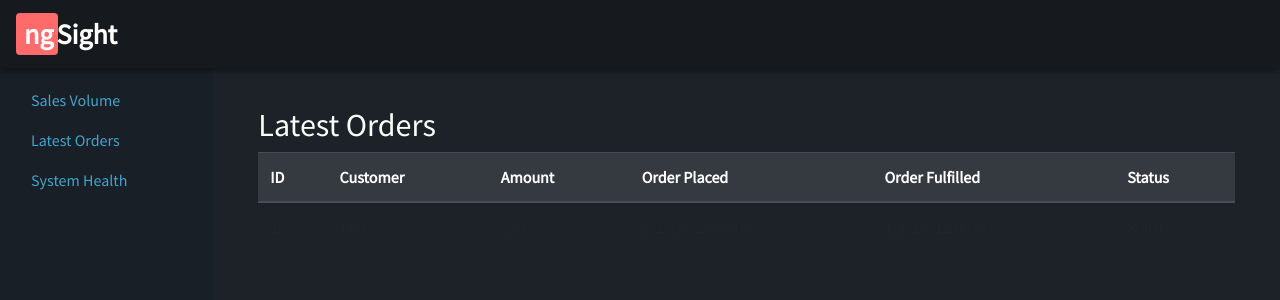
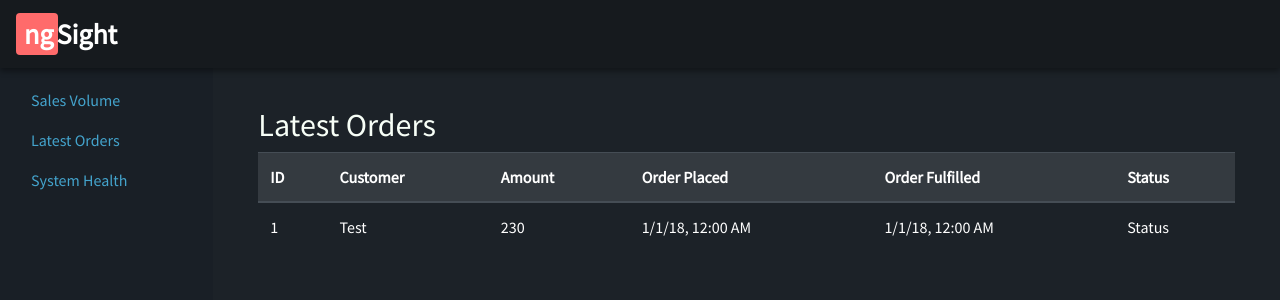
Before and after one commit to NordiAut/CoreAnguDash, an Angular app: page /orders in a window 1280 px wide. Shown: the top 300 px of the page. Built offline with nearby package versions, Linux system fonts and the light colour scheme; what ng2-charts would draw is missing.

Commit message:
Fixed latest orders table
table-striped

Debugged table
Changed font color to white
Removed table-hover

```diff
--- a/src/app/sections/section-orders/section-orders.component.css
+++ b/src/app/sections/section-orders/section-orders.component.css
@@ -0,0 +1,3 @@
+.tbody {
+    color:white;
+}
--- a/src/app/sections/section-orders/section-orders.component.html
+++ b/src/app/sections/section-orders/section-orders.component.html
@@ -2,7 +2,7 @@
     <h2>
       Latest Orders
     </h2>
-    <table class="table table-inverse table-hover">
+    <table class="table table-inverse">
       <thead class="thead-dark">
         <tr>
           <th>ID</th>
@@ -13,7 +13,7 @@
           <th>Status</th>
         </tr>
       </thead>
-      <tbody>
+      <tbody class="tbody">
         <tr *ngFor="let order of orders">
           <td>{{ order.id }}</td>
           <td>{{ order.customer.name }}</td>
--- a/src/app/sections/section-orders/section-orders.component.ts
+++ b/src/app/sections/section-orders/section-orders.component.ts
@@ -10,17 +10,24 @@ import { Order } from 'src/app/Shared/order';
 })
 export class SectionOrdersComponent implements OnInit {
 
+  orders: Order[];
+
   constructor() { }
 
-  orders: Order[] = [
-    {id: 1, customer:
-      {id: 1, name: 'Test', state: 'CO', email: 'mainst@example.com'},
-   total: 230, placed: new Date(2017, 12, 1), fulfilled: new Date(2017, 12, 1)},
-  ];
+  // orders: Order[] = [
+  //   {id: 1, customer:
+  //     {id: 1, name: 'Test', state: 'CO', email: 'mainst@example.com'},
+  //  total: 230, placed: new Date(2017, 12, 1), fulfilled: new Date(2017, 12, 1)},
+  // ];
 
 
 
   ngOnInit(): void {
+    this.orders = [
+      {id: 1, customer:
+        {id: 1, name: 'Test', state: 'CO', email: 'mainst@example.com'},
+     total: 230, placed: new Date(2017, 12, 1), fulfilled: new Date(2017, 12, 1)},
+    ];
   }
 
 }
```
